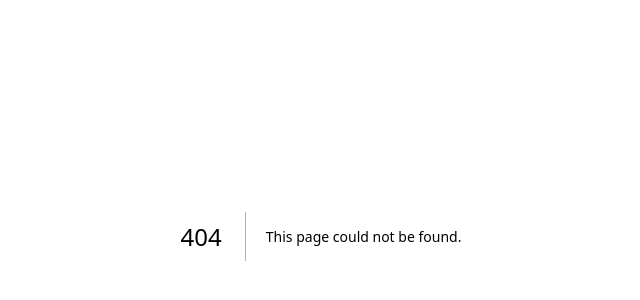
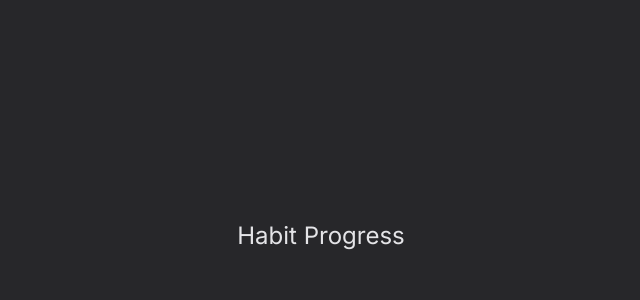
Before and after one commit to subhraneel2005/Habit-Tracker, a Next.js app: page /homepage/habitprogress in a window 1280 px wide. Before the commit this address had no page. Shown: the part 164-464 px from the top of the page, without its empty margins (319-959 px from the left). Built offline with nearby package versions, Linux system fonts and the light colour scheme.

Commit message:
ui updated #3

```diff
--- /dev/null
+++ b/src/app/homepage/habitlist/layout.tsx
@@ -0,0 +1,9 @@
+export default function RootLayout({
+    children,
+  }: Readonly<{
+    children: React.ReactNode;
+  }>) {
+    return (
+      <div>{children}</div>
+    );
+  }
--- /dev/null
+++ b/src/app/homepage/habitlist/page.tsx
@@ -0,0 +1,7 @@
+export default function HabitList(){
+    return(
+        <main className="min-h-screen w-full flex justify-center items-center p-3 bg-zinc-800 text-2xl text-zinc-200">
+            <h1>Habit List</h1>
+        </main>
+    )
+}
--- /dev/null
+++ b/src/app/homepage/habitprogress/layout.tsx
@@ -0,0 +1,9 @@
+export default function RootLayout({
+    children,
+  }: Readonly<{
+    children: React.ReactNode;
+  }>) {
+    return (
+      <div>{children}</div>
+    );
+  }
--- /dev/null
+++ b/src/app/homepage/habitprogress/page.tsx
@@ -0,0 +1,7 @@
+export default function HabitProgress(){
+    return(
+        <main className="min-h-screen w-full flex justify-center items-center p-3 bg-zinc-800 text-2xl text-zinc-200">
+            <h1>Habit Progress</h1>
+        </main>
+    )
+}
--- a/src/app/homepage/page.tsx
+++ b/src/app/homepage/page.tsx
@@ -1,4 +1,5 @@
 import { IoMdAdd } from "react-icons/io";
+import Link from "next/link"
 
 export default function Homepage(){
     return (
@@ -10,8 +11,12 @@ export default function Homepage(){
                  <IoMdAdd size={40} className='bg-zinc-900 text-white cursor-pointer rounded-full p-2' />
                 </div>
                 <div className="flex justify-between px-3 mt-10 md:gap-0 gap-4">
+                    <Link href="/homepage/habitlist">
                     <div className=" bg-green-200 hover:bg-green-400 duration-300 cursor-pointer border-2 border-green-900 text-zinc-800 py-[30px] px-4 rounded-xl flex justify-center items-center"><p className="font-bold text-xl">Habit List 📗</p></div>
+                    </Link>
+                    <Link href="/homepage/habitprogress">
                     <div className=" bg-red-200 border-2 cursor-pointer hover:bg-red-400 duration-300 border-red-900 text-zinc-800 py-[30px] px-4 rounded-xl flex justify-center items-center"><p className="font-bold text-xl">Habit Progress 🐱‍🏍</p></div>
+                    </Link>
                 </div>
             </div>
     </main>
```
